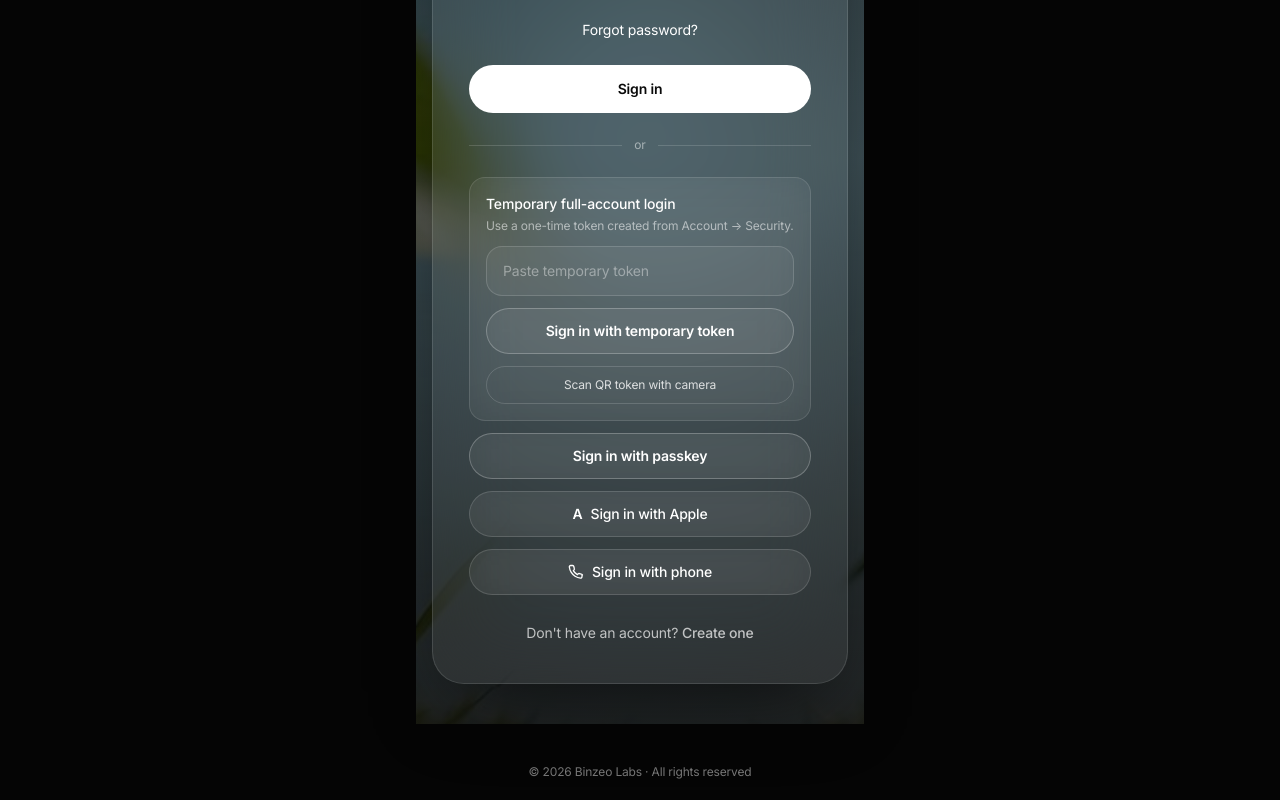
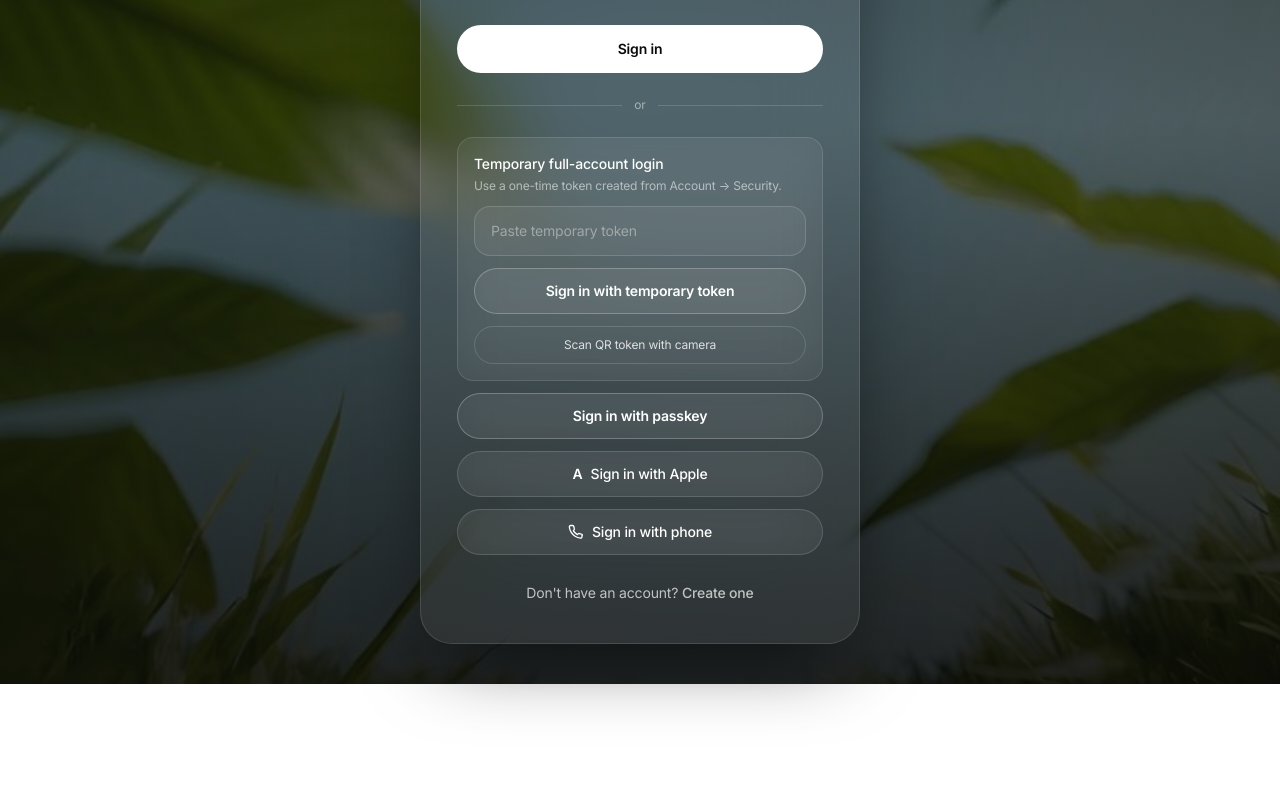
Before and after one commit to BINZEO369/auth.binzeo, a Next.js app: page /signin in a window 1280 px wide. Shown: the part 442-1242 px from the top of the page. After the commit the page ends 1126 px from the top, so only its background shows below. Built offline with nearby package versions, Linux system fonts and the light colour scheme.

Commit message:
Refactor layout component to return only children
Simplified layout component by removing unnecessary elements.

```diff
--- a/src/app/(auth)/layout.tsx
+++ b/src/app/(auth)/layout.tsx
@@ -3,16 +3,5 @@ export default function AuthLayout({
 }: {
   children: React.ReactNode;
 }) {
-  return (
-    <div className="min-h-screen bg-[#050505] text-white">
-      <main className="min-h-[calc(100vh-52px)] w-full px-4 py-6 sm:px-6 sm:py-10">
-        <div className="mx-auto flex min-h-[calc(100vh-100px)] w-full max-w-md items-center justify-center">
-          {children}
-        </div>
-      </main>
-      <footer className="bg-[#050505] px-6 pb-5 text-center text-xs text-[#777777]">
-        © {new Date().getFullYear()} Binzeo Labs · All rights reserved
-      </footer>
-    </div>
-  );
+  return <>{children}</>;
 }
```
